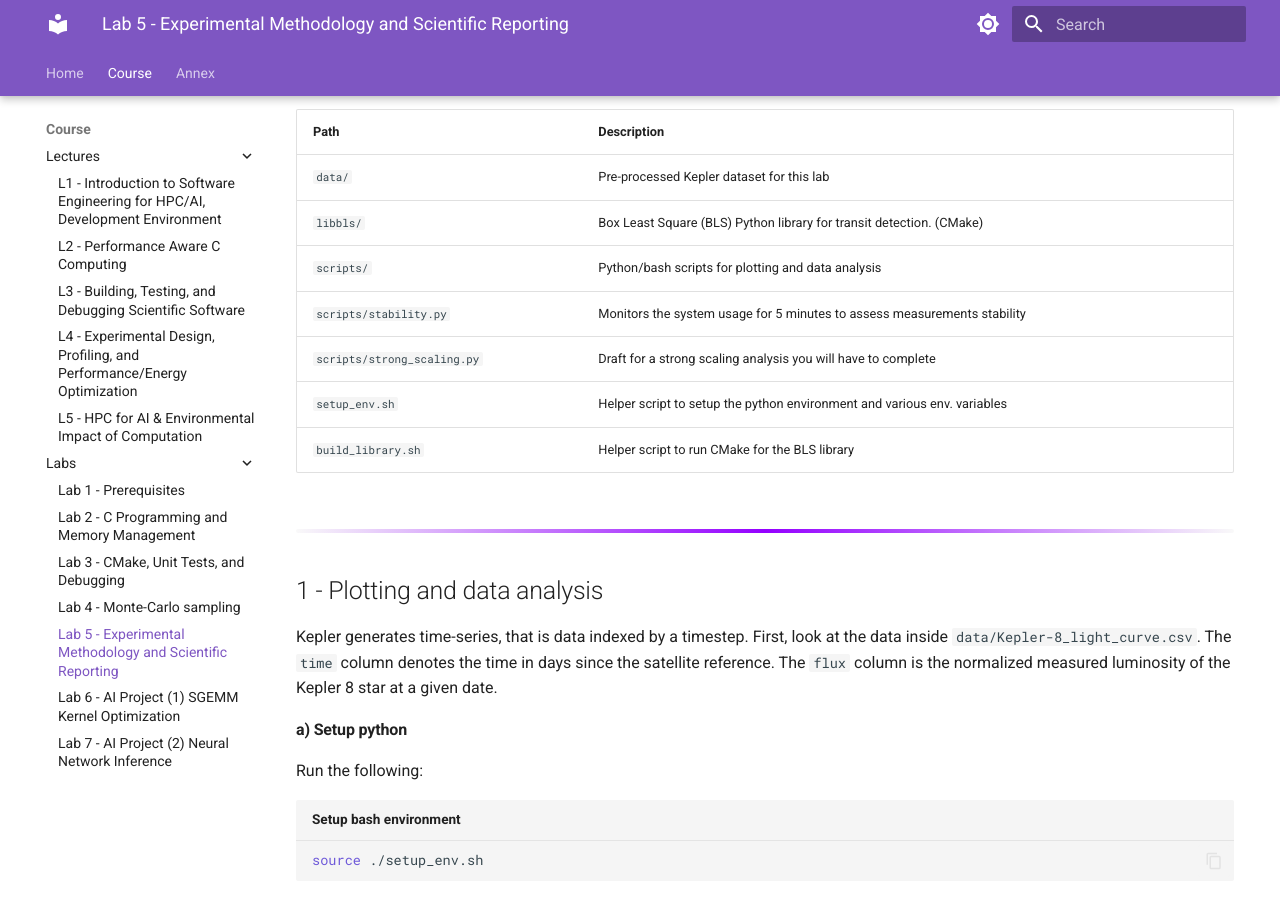
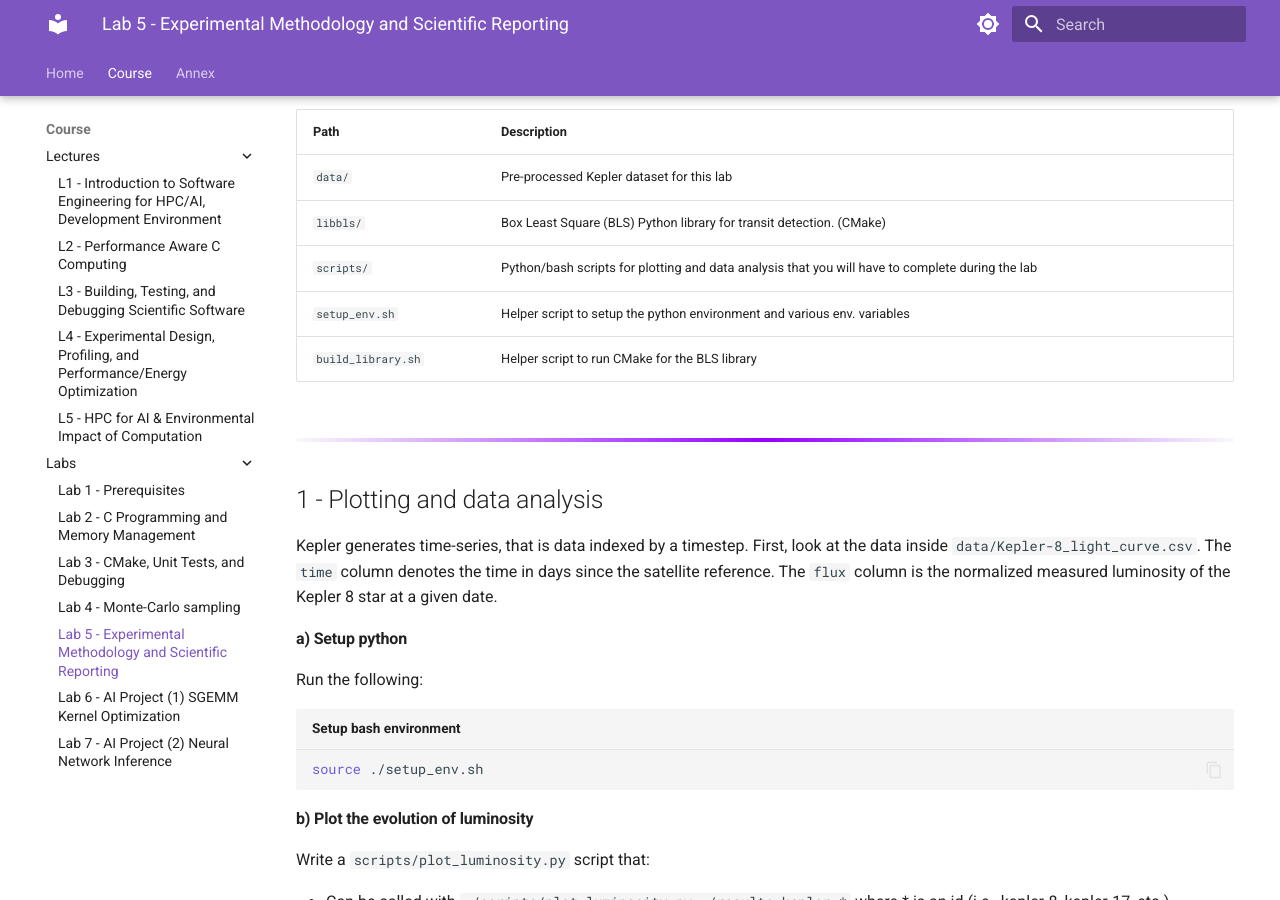
Before and after one commit to M1-CHPS/glhpc, an MkDocs documentation site: the page built from docs/lab5.md, in a window 1280 px wide and 900 px high, scrolled down 1853 px. Built offline with MkDocs 1.6.1 and Material for MkDocs 9.7.7, drawn with Linux system fonts in a browser that asks for light colours.

Commit message:
Slight improvement to lab 5

```diff
--- a/docs/lab5.md
+++ b/docs/lab5.md
@@ -47,9 +47,7 @@ Take a look at `report.md`. You should complete this report as you go along the
 |---------------------|-----------------------------------------------------------------------------|
 | `data/`             | Pre-processed Kepler dataset for this lab                                   |
 | `libbls/`           | Box Least Square (BLS) Python library for transit detection. (CMake)        |
-| `scripts/`          | Python/bash scripts for plotting and data analysis                          |
-| `scripts/stability.py`  | Monitors the system usage for 5 minutes to assess measurements stability    |
-| `scripts/strong_scaling.py`      | Draft for a strong scaling analysis you will have to complete      |
+| `scripts/`          | Python/bash scripts for plotting and data analysis that you will have to complete during the lab |
 | `setup_env.sh`      | Helper script to setup the python environment and various env. variables    |
 | `build_library.sh`  | Helper script to run CMake for the BLS library                              |
 
@@ -156,6 +154,8 @@ every 3.52 days.
 - What can we say about the relationship between the light "dips" and Kepler 8b orbit ?
 - Draw a simple diagram describing what's happening during the light dips.
     - (Optionnal) Draw a sad emoji face on Kepler 8b, because she's alone, in a vast, vast universe.
+
+---
 
 <figure markdown="span">
   ![Phase folded Kepler 8 Light curve](image/lab5/phase_folding_Kepler-8.png){ style="max-width: 80%; height: auto;" }
```
